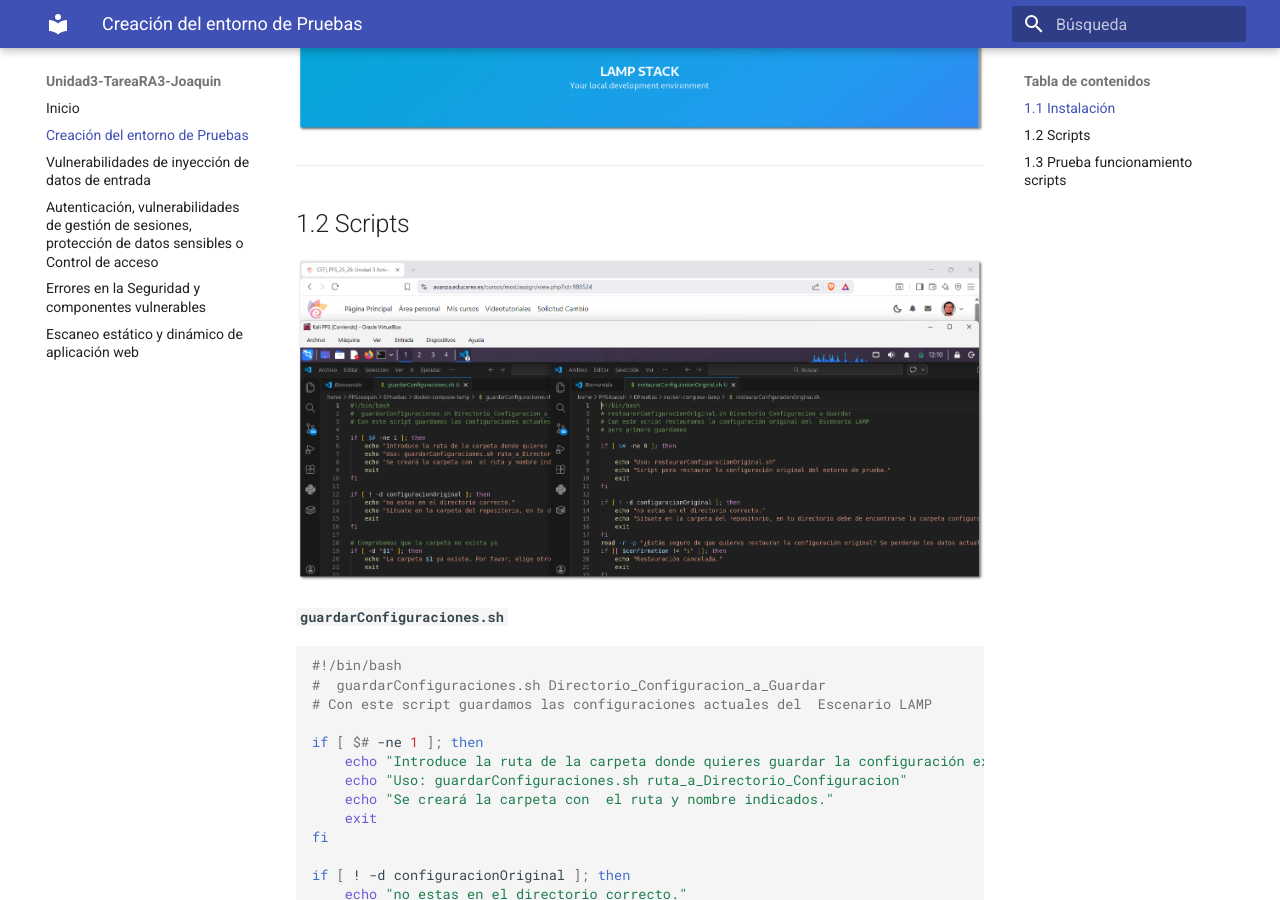
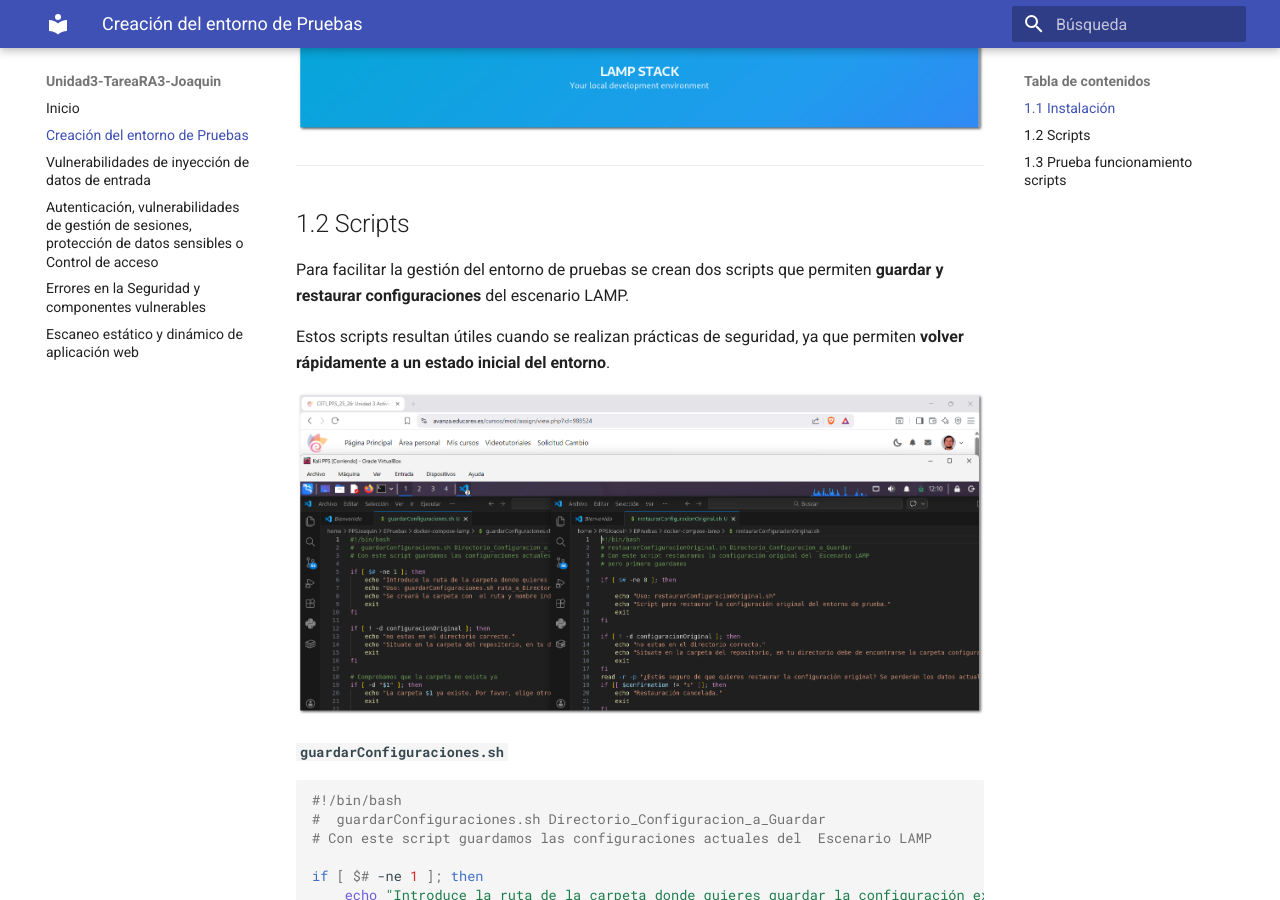
Before and after one commit to JBLeopard/Unidad3-TareaRA3-Joaquin, an MkDocs documentation site: the page built from docs/CreacionEntornoPrueba.md, in a window 1280 px wide and 900 px high, scrolled down 5103 px. Built offline with MkDocs 1.6.1 and Material for MkDocs 9.7.7, drawn with Linux system fonts in a browser that asks for light colours.

Commit message:
Update CreacionEntornoPrueba.md

```diff
--- a/docs/CreacionEntornoPrueba.md
+++ b/docs/CreacionEntornoPrueba.md
@@ -168,6 +168,10 @@ services:
 
 ## 1.2 Scripts
 
+Para facilitar la gestión del entorno de pruebas se crean dos scripts que permiten **guardar y restaurar configuraciones** del escenario LAMP.
+
+Estos scripts resultan útiles cuando se realizan prácticas de seguridad, ya que permiten **volver rápidamente a un estado inicial del entorno**.
+
 ![SCRIPTS](./images/apartado_uno/scripts.png)
 
 **`guardarConfiguraciones.sh`**
```
